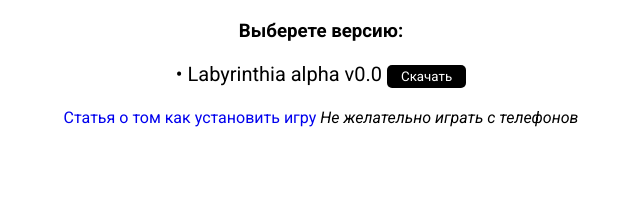
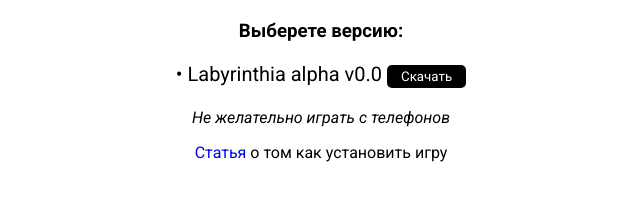
Before and after one commit to Qjkey/labyrinthia, a plain HTML site: page d.html in a window 1280 px wide. Shown: the part 69-270 px from the top of the page, without its empty margins (319-959 px from the left). Drawn offline with Linux system fonts and the light colour scheme.

Commit message:
Update d.html

```diff
--- a/d.html
+++ b/d.html
@@ -37,7 +37,7 @@
         <p><img width="200px" src='logo.png' alt='image'></p>
         <h3>Выберете версию:</h3>
         <p class="p1"> • Labyrinthia alpha v0.0    <a href="Labyrinthia alpha v0.0.zip"><button class="btn">Скачать</button></a></p>
-        <a href="https://telegra.ph/Kak-skachat-Labyrinthia-07-08">Статья о том как установить игру</a>
         <i>Не желательно играть с телефонов</i>
+        <p><a href="https://telegra.ph/Kak-skachat-Labyrinthia-07-08">Статья</a> о том как установить игру</p>
     </body>
 </html>
```
